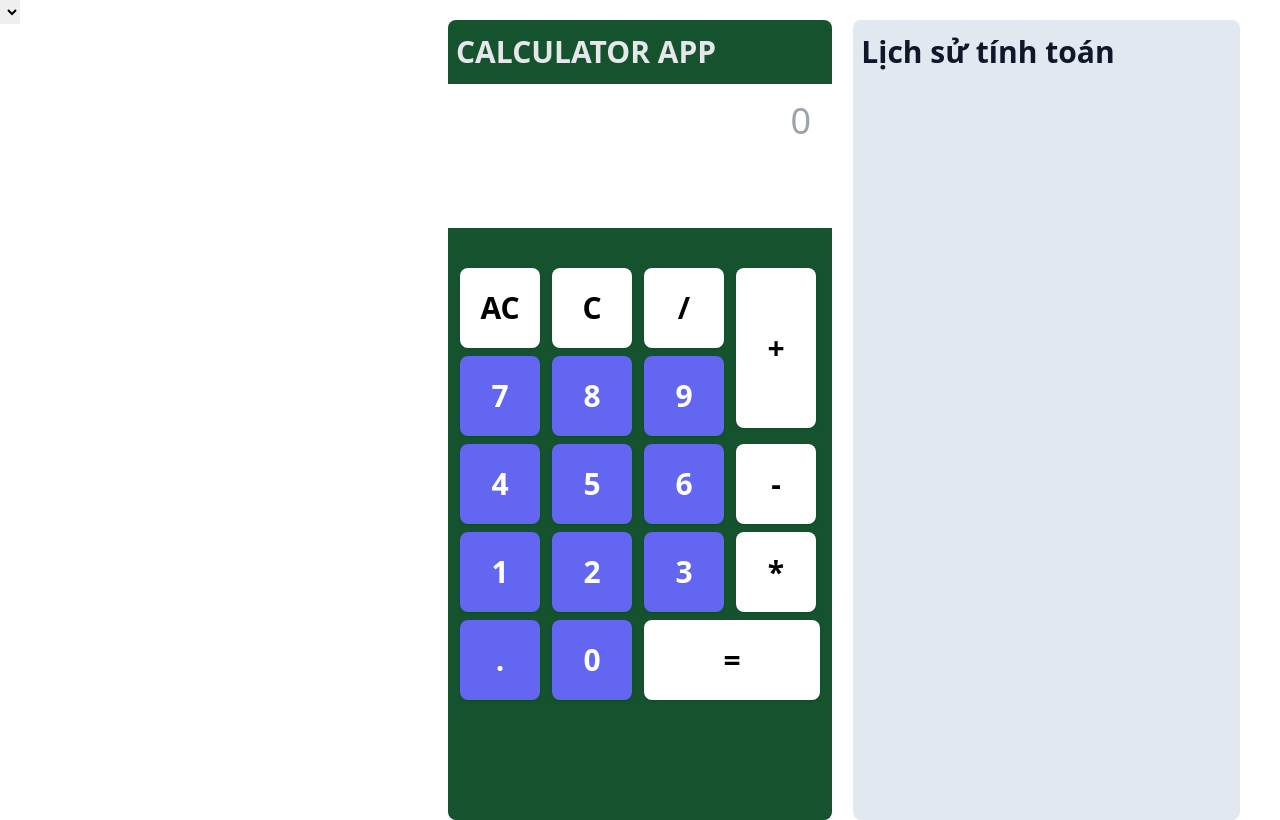
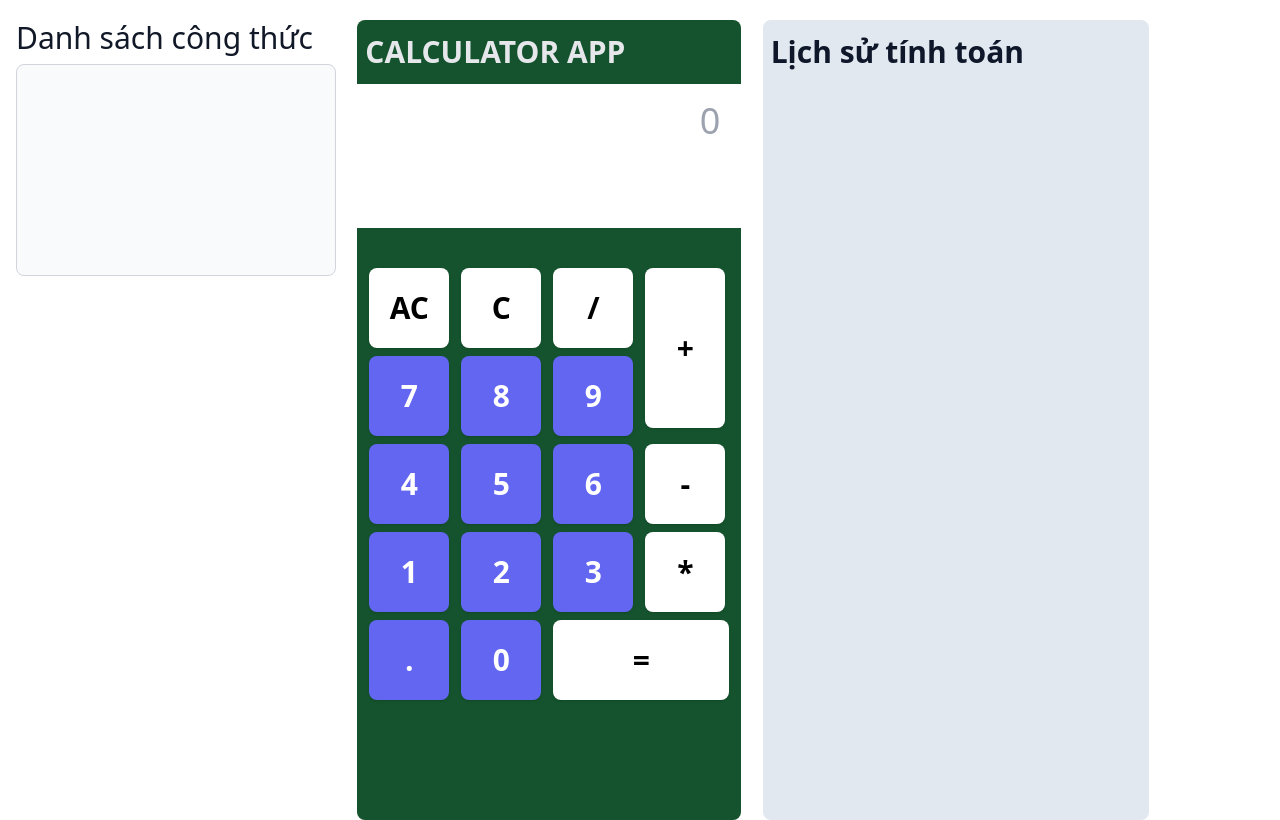
Before and after one commit to QuocHuyTruong/calculator, a React (Create React App) app: page / in a window 1280 px wide. Built offline with nearby package versions, Linux system fonts and the light colour scheme.

Commit message:
khanh abc

```diff
--- a/package.json
+++ b/package.json
@@ -6,6 +6,7 @@
     "@emotion/react": "^11.10.6",
     "@emotion/styled": "^11.10.6",
     "@material-ui/core": "^4.12.4",
+    "@mui/icons-material": "^5.11.11",
     "@mui/material": "^5.11.12",
     "@mui/styled-engine-sc": "^5.11.11",
     "@reduxjs/toolkit": "^1.9.3",
--- a/src/components/Calculator/Calculator.js
+++ b/src/components/Calculator/Calculator.js
@@ -32,6 +32,7 @@ const Calculator = () => {
 
    const handLoadAnswer = () => {
       try {
+         // eslint-disable-next-line no-eval
          const result = eval(value.number);
          setValue({
             ...value,
@@ -48,6 +49,7 @@ const Calculator = () => {
          });
       }
    };
+
    const handleClear = () => {
       setValue({
          number: "",
@@ -72,6 +74,7 @@ const Calculator = () => {
          number: e.target.value,
       });
    };
+
    return (
       <div>
          <Modal
@@ -81,11 +84,22 @@ const Calculator = () => {
          ></Modal>
          <React.Fragment>
             <Grid container>
-          <Grid sm={4}>
-            <select name="abc" onChange={handleSelecter}>
-              {calculator.map((item) => (
-                <option value={item.congthuc}>
-                  {item.ten + "(" + item.congthuc + ")"}
+               <Grid sm={3} className="ml-4 mt-5">
+                  <label
+                     for="years"
+                     className="block mb-2 text-3xl font-medium text-gray-900 dark:text-white "
+                  >
+                     Danh sách công thức
+                  </label>
+                  <select
+                     onClick={handleSelecter}
+                     id="years"
+                     size="5"
+                     className="bg-gray-50 border border-gray-300 text-gray-900 text-3xl rounded-lg focus:ring-blue-500 focus:border-blue-500 block w-full dark:bg-gray-700 dark:border-gray-600 dark:placeholder-gray-400 dark:text-white dark:focus:ring-blue-500 dark:focus:border-blue-500"
+                  >
+                     {calculator.map((item, index) => (
+                        <option value={item.congthuc} key={index}>
+                           {item.ten} {"(" + item.congthuc + ")"}
                         </option>
                      ))}
                   </select>
@@ -237,12 +251,14 @@ const Calculator = () => {
                               key={index}
                               className="mb-2 w-[70%] flex justify-between "
                            >
-                    <span className="mr-2">{item.number + "=" + item.ans}</span>
+                              <span className="mr-2">
+                                 {item.number + "=" + item.ans}
+                              </span>
                               <button
                                  onClick={() => handleModal(item.number)}
                                  className="text-white bg-blue-300 rounded-lg p-1"
                               >
-                      Them cong thuc
+                                 Thêm công thức
                               </button>
                            </div>
                         ))}
--- a/src/components/modal/Modal.js
+++ b/src/components/modal/Modal.js
@@ -2,13 +2,16 @@ import React, { useRef } from "react";
 import ReactDOM from "react-dom";
 import { useDispatch } from "react-redux";
 import { addCongThuc } from "../../redux-toolkit/calculatorSlice";
+
 const Modal = ({ open = false, handleClose = () => {}, data }) => {
    const dispatch = useDispatch();
    if (typeof document === "undefined") return <div></div>;
    const handleSubmit = (e) => {
       e.preventDefault();
       const res = { ten: e.target[0].value, congthuc: e.target[1].value };
+
       dispatch(addCongThuc(res));
+
       e.target[0].value = "";
       handleClose();
    };
@@ -23,30 +26,51 @@ const Modal = ({ open = false, handleClose = () => {}, data }) => {
             onClick={handleClose}
          ></div>
          <div className="relative w-full z-10 p-10 bg-white rounded-lg modal-content max-w-[482px]">
-        <span
+            {/* <span
                className="absolute top-0 right-0 cursor-pointer"
                onClick={handleClose}
             >
                Close
-        </span>
+            </span> */}
+
+            <button
+               class="rounded-full hover:text-gray-500 font-bold p-1 absolute top-0 right-0 cursor-pointer"
+               onClick={handleClose}
+            >
+               <svg
+                  class="h-8 w-8"
+                  xmlns="http://www.w3.org/2000/svg"
+                  fill="none"
+                  viewBox="0 0 24 24"
+                  stroke="currentColor"
+                  aria-hidden="true"
+               >
+                  <path
+                     stroke-linecap="round"
+                     stroke-linejoin="round"
+                     stroke-width="2"
+                     d="M6 18L18 6M6 6l12 12"
+                  />
+               </svg>
+            </button>
             <h2 className="text-4xl text-center text-black font-medium mb-5">
-          Them cong thuc
+               Thêm công thức
             </h2>
             <form onSubmit={handleSubmit}>
                <div className="flex flex-col gap-3 mb-5">
                   <label htmlFor="" className="text-sm cursor-pointer">
-              Ten
+                     Tên
                   </label>
                   <input
                      type="text"
                      name="tencongthuc"
                      className="w-full text-sm leading-normal bg-[#E7ECF3] rounded-lg p-4"
-              placeholder="Nhap ten cong thuc"
+                     placeholder="Nhập tên công thức"
                   />
                </div>
                <div className="flex flex-col gap-3 mb-5">
                   <label htmlFor="" className="text-sm cursor-pointer">
-              Cong thuc
+                     Công thức
                   </label>
                   <input
                      type="text"
@@ -60,7 +84,7 @@ const Modal = ({ open = false, handleClose = () => {}, data }) => {
                   type="submit"
                   className="w-full p-4 font-semibold text-base text-white bg-[#28a745] rounded-lg"
                >
-            Them
+                  Thêm
                </button>
             </form>
          </div>
--- a/src/index.js
+++ b/src/index.js
@@ -5,6 +5,7 @@ import App from "./App";
 import reportWebVitals from "./reportWebVitals";
 import { Provider } from "react-redux";
 import store from "./redux-toolkit/configureStore";
+
 const root = ReactDOM.createRoot(document.getElementById("root"));
 root.render(
   <React.StrictMode>
```
Also changed, not shown: 1 other file (tests, documents, lock files or other folders). Lines whose indentation alone changed are shown as unchanged.
